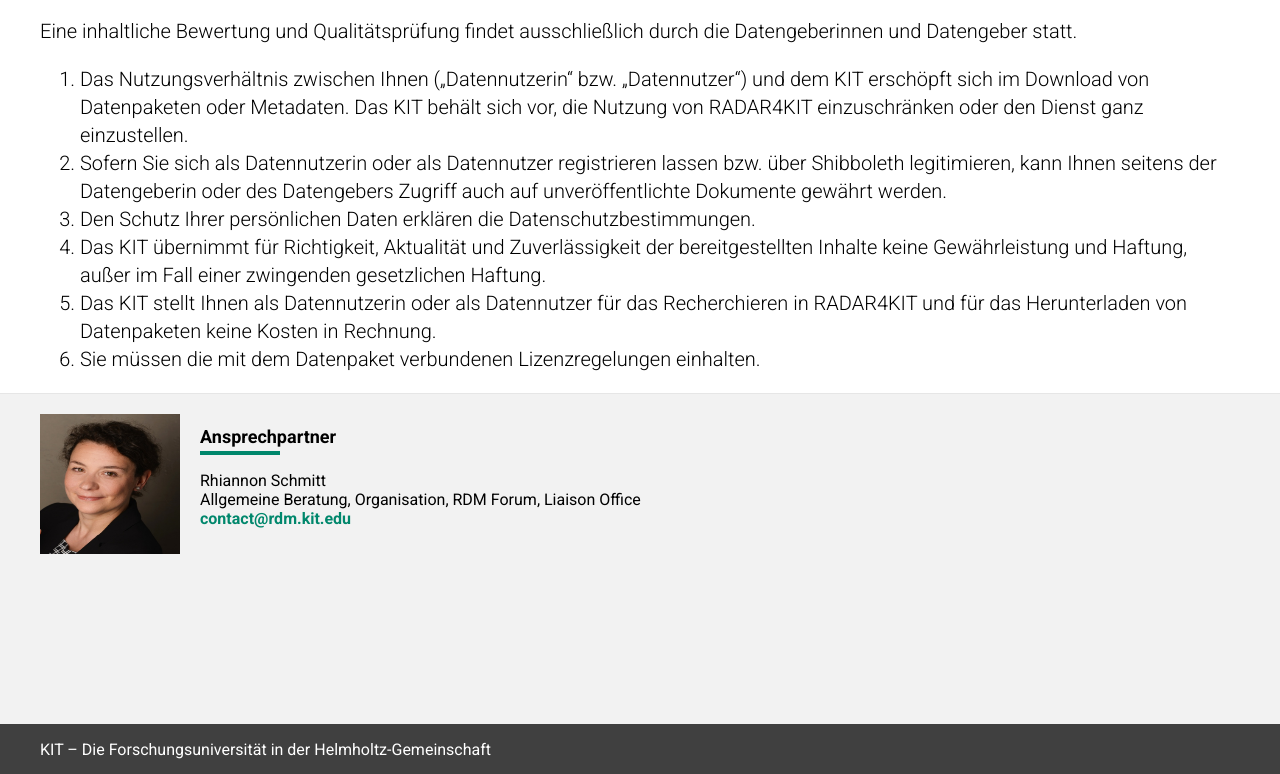
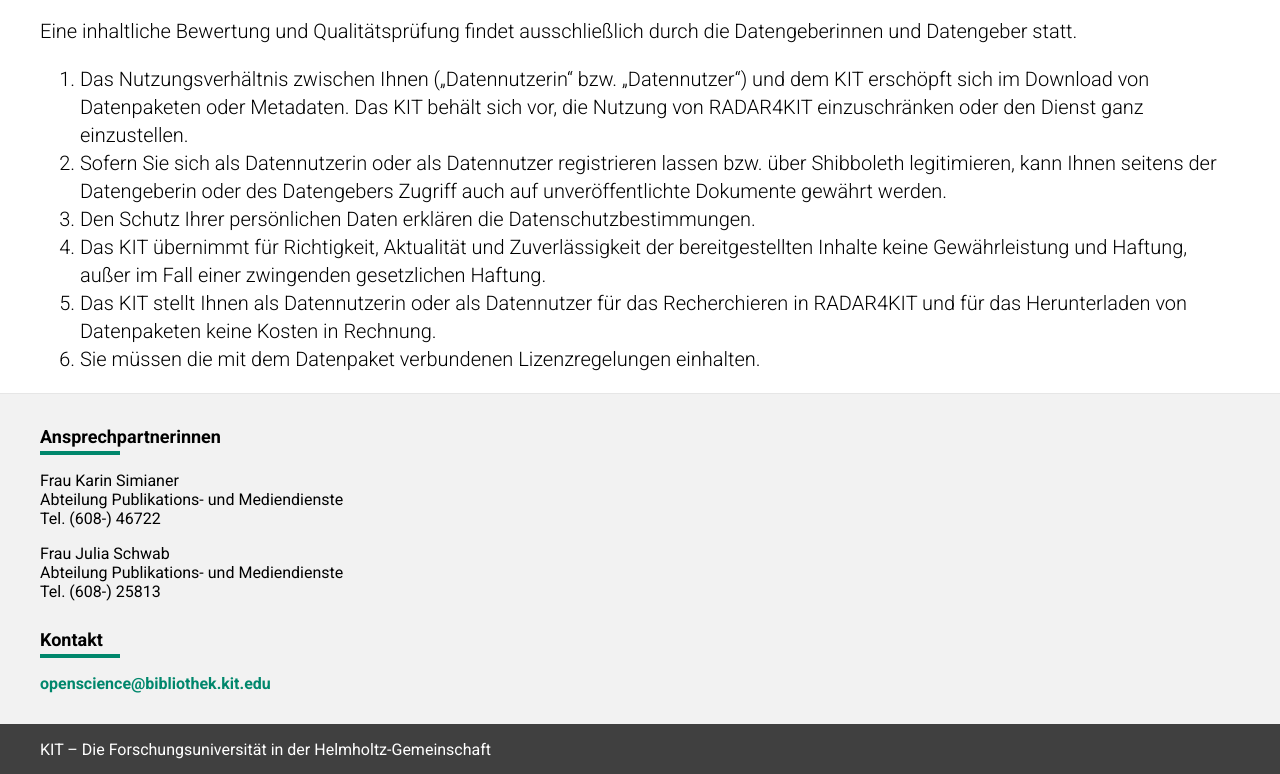
Before and after one commit to ptrxyz/kit-r4k, a plain HTML site: page tos.html in a window 1280 px wide. Shown: the part 1863-2637 px from the top of the page. Drawn offline with Linux system fonts and the light colour scheme; a web font is replaced by a local one.

Commit message:
Changed contacts as requested.

```diff
--- a/tos.html
+++ b/tos.html
@@ -156,18 +156,23 @@
     </main>
     <footer>
         <div class="contentWrap">
-            <!-- <div class="footerBox">
-                    FELIX!
-                </div> -->
-            <div class="footerBox contactBox sbs">
-                <img src="img/rhiannon.schmitt.jpg">
-                <div>
-                    <h1>Ansprechpartner</h1>
-                    <span>
-                        Rhiannon Schmitt<br>
-                        Allgemeine Beratung, Organisation, RDM Forum, Liaison Office<br>
-                        <a href='mailto:contact@rdm.kit.edu'>contact@rdm.kit.edu</a>
-                    </span>
+            <div class="footerBox contactBox" style="width: 100%">
+                <h1>Ansprechpartnerinnen</h1>
+                <div style="padding-bottom: 16px">
+                    Frau Karin Simianer<br>
+                    Abteilung Publikations- und Mediendienste<br>
+                    Tel. (608-) 46722<br>
+                </div>
+                <div style="padding-bottom: 16px">
+                    Frau Julia Schwab<br>
+                    Abteilung Publikations- und Mediendienste<br>
+                    Tel. (608-) 25813
+                    <br>
+                </div>
+
+                <h1>Kontakt</h1>
+                <div style="margin-bottom: 16px">
+                    <a href='mailto:openscience@bibliothek.kit.edu'>openscience@bibliothek.kit.edu</a>
                 </div>
             </div>
         </div>
```
